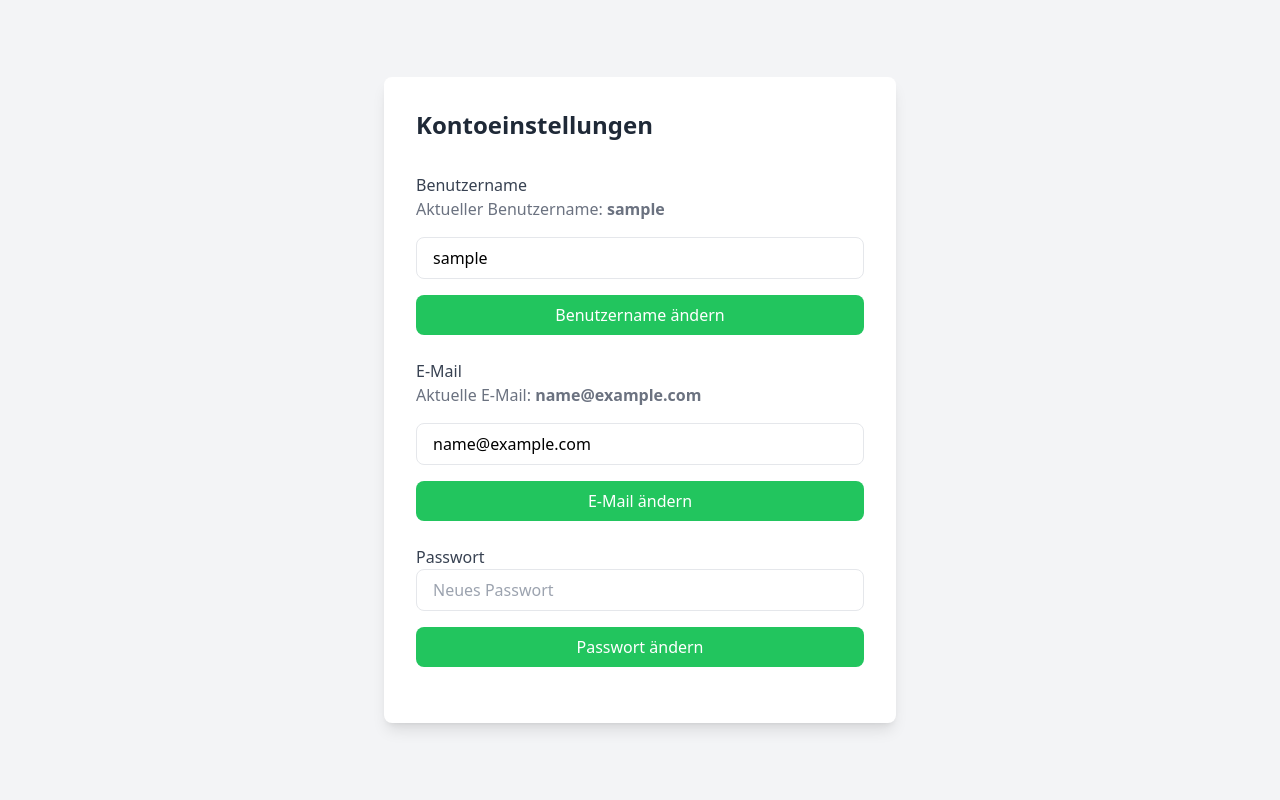
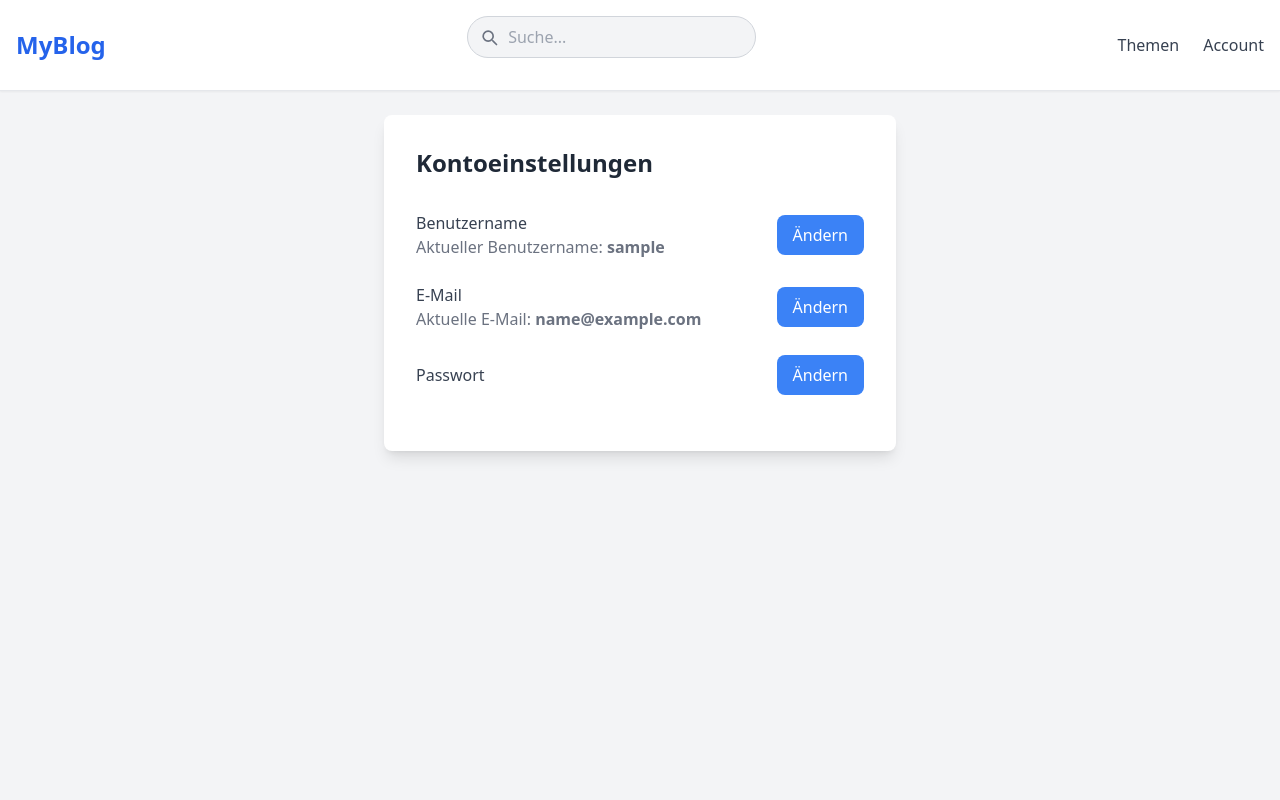
Before and after one commit to timusnbnz/BlogPHP, a PHP site: page /account.php in a window 1280 px wide. Run offline with PHP 8.4, Linux system fonts and the light colour scheme; the visitor is signed in with stand-in values (Sample User, id 1); some libraries are stand-ins or nearby versions.

Commit message:
fix(all): structure changes

```diff
--- a/html/account.php
+++ b/html/account.php
@@ -3,14 +3,6 @@ session_start();
 require_once 'config.php';
 if (!isset($_SESSION['userid'])) {
     header("Location: index.php");
-    exit;
-}
-
-try {
-    $pdo = new PDO("mysql:host=$dbHost;dbname=$dbName", $dbUser, $dbPass);
-    $pdo->setAttribute(PDO::ATTR_ERRMODE, PDO::ERRMODE_EXCEPTION);
-} catch (PDOException $e) {
-    $error = "Verbindung fehlgeschlagen: " . $e->getMessage();
     exit;
 }
 
@@ -53,57 +45,83 @@ if ($_SERVER['REQUEST_METHOD'] === 'POST') {
 <head>
     <meta charset="UTF-8">
     <meta name="viewport" content="width=device-width, initial-scale=1.0">
-    <title>Einstellungen</title>
+    <title>Accounteinstellungen</title>
     <script src="https://cdn.tailwindcss.com"></script>
 </head>
 
-<body class="bg-gray-100">
-    <div class="min-h-screen flex items-center justify-center p-6">
+<body class="min-h-full bg-gray-100">
+    <?php
+    require_once 'suchleiste.php';
+    ?>
+    <div class="flex items-center justify-center p-6">
         <div class="max-w-lg w-full bg-white rounded-lg shadow-lg p-8">
             <h2 class="text-2xl font-bold text-gray-800 mb-8">Kontoeinstellungen</h2>
-            <?php
-            if (!empty($error)) echo '<div class="bg-red-500 text-white font-semibold py-2 px-4 my-4 rounded-md shadow-md">' . htmlspecialchars($error) . '</div>';
-            ?>
-            <?php
-            if (!empty($info)) echo '<div class="bg-green-600 text-white font-semibold py-2 px-4 my-4 rounded-md shadow-md">' . htmlspecialchars($info) . '</div>';
-            ?>
-            <div class="mb-6">
+
+            <?php if (!empty($error)) : ?>
+                <div class="bg-red-500 text-white font-semibold py-2 px-4 my-4 rounded-md shadow-md">
+                    <?= htmlspecialchars($error) ?>
+                </div>
+            <?php endif; ?>
+
+            <?php if (!empty($info)) : ?>
+                <div class="bg-green-600 text-white font-semibold py-2 px-4 my-4 rounded-md shadow-md">
+                    <?= htmlspecialchars($info) ?>
+                </div>
+            <?php endif; ?>
+
+            <!-- Benutzername -->
+            <div class="flex items-center justify-between mb-6">
+                <div>
                     <h3 class="text-gray-700 font-medium">Benutzername</h3>
-                <p class="text-gray-500 mb-4">Aktueller Benutzername: <strong><?= htmlspecialchars($user['username']) ?></strong></p>
-                <form method="POST">
-                    <input type="text" name="username" value="<?= htmlspecialchars($user['username']) ?>" placeholder="Neuer Benutzername"
-                        class="w-full px-4 py-2 border rounded-lg focus:outline-none focus:ring-2 focus:ring-blue-500 mb-4" />
-                    <button type="submit"
-                        class="w-full bg-green-500 hover:bg-green-600 text-white py-2 rounded-lg">
-                        Benutzername ändern
+                    <p class="text-gray-500">Aktueller Benutzername: <strong><?= htmlspecialchars($user['username']) ?></strong></p>
+                </div>
+                <button type="button" onclick="toggleField('username')" class="bg-blue-500 hover:bg-blue-600 text-white py-2 px-4 rounded-lg">
+                    Ändern
                 </button>
+            </div>
+            <form method="POST" id="username-form" class="hidden mb-6">
+                <input type="text" name="username" value="<?= htmlspecialchars($user['username']) ?>" placeholder="Neuer Benutzername" class="w-full px-4 py-2 border rounded-lg focus:outline-none focus:ring-2 focus:ring-blue-500 mb-4" />
+                <button type="submit" class="w-full bg-green-500 hover:bg-green-600 text-white py-2 rounded-lg">Speichern</button>
             </form>
+
+            <!-- E-Mail -->
+            <div class="flex items-center justify-between mb-6">
+                <div>
+                    <h3 class="text-gray-700 font-medium">E-Mail</h3>
+                    <p class="text-gray-500">Aktuelle E-Mail: <strong><?= htmlspecialchars($user['email']) ?></strong></p>
                 </div>
-            <div class="mb-6">
-                <h3 class="text-gray-700 font-medium">E-Mail</h3>
-                <p class="text-gray-500 mb-4">Aktuelle E-Mail: <strong><?= htmlspecialchars($user['email']) ?></strong></p>
-                <form method="POST">
-                    <input type="email" name="email" value="<?= htmlspecialchars($user['email']) ?>" placeholder="Neue E-Mail"
-                        class="w-full px-4 py-2 border rounded-lg focus:outline-none focus:ring-2 focus:ring-blue-500 mb-4" />
-                    <button type="submit"
-                        class="w-full bg-green-500 hover:bg-green-600 text-white py-2 rounded-lg">
-                        E-Mail ändern
+                <button type="button" onclick="toggleField('email')" class="bg-blue-500 hover:bg-blue-600 text-white py-2 px-4 rounded-lg">
+                    Ändern
                 </button>
+            </div>
+            <form method="POST" id="email-form" class="hidden mb-6">
+                <input type="email" name="email" value="<?= htmlspecialchars($user['email']) ?>" placeholder="Neue E-Mail" class="w-full px-4 py-2 border rounded-lg focus:outline-none focus:ring-2 focus:ring-blue-500 mb-4" />
+                <button type="submit" class="w-full bg-green-500 hover:bg-green-600 text-white py-2 rounded-lg">Speichern</button>
             </form>
+
+            <!-- Passwort -->
+            <div class="flex items-center justify-between mb-6">
+                <div>
+                    <h3 class="text-gray-700 font-medium">Passwort</h3>
                 </div>
-            <div class="mb-6">
-                <h3 class="text-gray-700 font-medium">Passwort</h3>
-                <form method="POST">
-                    <input type="password" name="new_password" placeholder="Neues Passwort"
-                        class="w-full px-4 py-2 border rounded-lg focus:outline-none focus:ring-2 focus:ring-blue-500 mb-4" />
-                    <button type="submit"
-                        class="w-full bg-green-500 hover:bg-green-600 text-white py-2 rounded-lg">
-                        Passwort ändern
+                <button type="button" onclick="toggleField('password')" class="bg-blue-500 hover:bg-blue-600 text-white py-2 px-4 rounded-lg">
+                    Ändern
                 </button>
+            </div>
+            <form method="POST" id="password-form" class="hidden">
+                <input type="password" name="new_password" placeholder="Neues Passwort" class="w-full px-4 py-2 border rounded-lg focus:outline-none focus:ring-2 focus:ring-blue-500 mb-4" />
+                <button type="submit" class="w-full bg-green-500 hover:bg-green-600 text-white py-2 rounded-lg">Speichern</button>
             </form>
         </div>
     </div>
-    </div>
+
+    <script>
+        function toggleField(field) {
+            const form = document.getElementById(`${field}-form`);
+            form.classList.toggle('hidden');
+        }
+    </script>
 </body>
 
+
 </html>
--- a/html/config.php
+++ b/html/config.php
@@ -3,4 +3,12 @@ $dbHost = 'db';
 $dbName= 'blogdb';
 $dbUser = 'root';
 $dbPass = 'fortniteballs';
+
+try {
+    $pdo = new PDO("mysql:host=$dbHost;dbname=$dbName", $dbUser, $dbPass);
+    $pdo->setAttribute(PDO::ATTR_ERRMODE, PDO::ERRMODE_EXCEPTION);
+} catch (PDOException $e) {
+    $error = "Verbindung fehlgeschlagen: " . $e->getMessage();
+    exit;
+}
 ?>
--- a/html/suchleiste.php
+++ b/html/suchleiste.php
@@ -1,77 +1,69 @@
-<!DOCTYPE html>
 <html lang="de">
+
 <head>
     <meta charset="UTF-8">
     <meta name="viewport" content="width=device-width, initial-scale=1.0">
-    <title>Tailwind Navbar mit Suchleiste</title>
     <script src="https://cdn.tailwindcss.com"></script>
 </head>
-<body class="bg-gray-100">
 
-<!-- Navbar -->
-<nav class="bg-white border-b border-gray-200 shadow-sm">
+<body>
+    <div class="bg-gray-100">
+        <nav class="bg-white border-b border-gray-200 shadow-sm h-22">
             <div class="container mx-auto px-4 py-4 flex justify-between items-center">
-        <!-- Titel links -->
                 <a href="index.php" class="text-2xl font-bold text-blue-600">MyBlog</a>
-
-        <!-- Menü-Links in der Mitte -->
                 <div id="menu" class="hidden md:flex items-center">
                     <form action="search.php" method="GET" class="relative">
-                <input
-                    type="text"
-                    name="query"
-                    placeholder="Suche..."
-                    class="bg-gray-100 border border-gray-300 rounded-full py-2 px-4 pl-10 focus:outline-none focus:ring-2 focus:ring-blue-500 focus:border-blue-500"
-                >
+                        <input type="text" name="query" placeholder="Suche..."
+                            class="bg-gray-100 border border-gray-300 rounded-full py-2 px-4 pl-10 focus:outline-none focus:ring-2 focus:ring-blue-500 focus:border-blue-500">
                         <button type="submit" class="absolute left-3 top-1/2 transform -translate-y-1/2 text-gray-500">
-                    <svg xmlns="http://www.w3.org/2000/svg" class="h-5 w-5" fill="none" viewBox="0 0 24 24" stroke="currentColor">
-                        <path stroke-linecap="round" stroke-linejoin="round" stroke-width="2" d="M21 21l-4.35-4.35M17 11a6 6 0 1 0-12 0 6 6 0 0 0 12 0z" />
+                            <svg xmlns="http://www.w3.org/2000/svg" class="h-5 w-5" fill="none" viewBox="0 0 24 24"
+                                stroke="currentColor">
+                                <path stroke-linecap="round" stroke-linejoin="round" stroke-width="2"
+                                    d="M21 21l-4.35-4.35M17 11a6 6 0 1 0-12 0 6 6 0 0 0 12 0z" />
                             </svg>
                         </button>
                     </form>
                 </div>
-
-        <!-- Suchleiste rechts -->
                 <div class="hidden md:flex space-x-6">
                     <a href="about.php" class="text-gray-700 hover:text-blue-600">Themen</a>
-            <a href="services.php" class="text-gray-700 hover:text-blue-600">Profil</a>
-
+                    <?php
+                    if (isset($_SESSION['userid'])) {
+                        echo ('<a href="account.php" class="text-gray-700 hover:text-blue-600">Account</a>');
+                    } else {
+                        echo ('<a href="login.php" class="text-gray-700 hover:text-blue-600">Anmelden</a>');
+                    }
+                    ?>
                 </div>
-
-        <!-- Hamburger Button für mobile Geräte -->
                 <button id="menu-btn" class="block md:hidden text-gray-700 focus:outline-none">
-            <svg xmlns="http://www.w3.org/2000/svg" class="h-6 w-6" fill="none" viewBox="0 0 24 24" stroke="currentColor">
+                    <svg xmlns="http://www.w3.org/2000/svg" class="h-6 w-6" fill="none" viewBox="0 0 24 24"
+                        stroke="currentColor">
                         <path stroke-linecap="round" stroke-linejoin="round" stroke-width="2" d="M4 6h16M4 12h16m-7 6h7" />
                     </svg>
                 </button>
             </div>
-
-    <!-- Mobiles Menü -->
             <div id="mobile-menu" class="md:hidden px-4 py-4 hidden">
                 <a href="about.php" class="block py-2 text-gray-700 hover:text-blue-600">Themen</a>
-        <a href="index.php" class="block py-2 text-gray-700 hover:text-blue-600">Profil</a>
-
-        <!-- Suchleiste für mobile Geräte -->
+                <?php
+                if (isset($_SESSION['userid'])) {
+                    echo ('<a href="account.php" class="block py-2 text-gray-700 hover:text-blue-600">Account</a>');
+                } else {
+                    echo ('<a href="login.php" class="block py-2 text-gray-700 hover:text-blue-600">Anmelden</a>');
+                }
+                ?>
                 <form action="search.php" method="GET" class="mt-4">
-            <input
-                type="text"
-                name="query"
-                placeholder="Suche..."
-                class="w-full bg-gray-100 border border-gray-300 rounded-full py-2 px-4 focus:outline-none focus:ring-2 focus:ring-blue-500"
-            >
+                    <input type="text" name="query" placeholder="Suche..."
+                        class="w-full bg-gray-100 border border-gray-300 rounded-full py-2 px-4 focus:outline-none focus:ring-2 focus:ring-blue-500">
                 </form>
             </div>
         </nav>
-
-<!-- JavaScript für das mobile Menü -->
         <script>
             const menuBtn = document.getElementById('menu-btn');
             const mobileMenu = document.getElementById('mobile-menu');
-
             menuBtn.addEventListener('click', () => {
                 mobileMenu.classList.toggle('hidden');
             });
         </script>
+    </div>
+</body>
 
-</body>
 </html>
```
Also changed, not shown: html/index.php (+10 -9 lines), html/login.php (+3 -13 lines), html/postviewer.php (+14 -14 lines), html/register.php (+12 -26 lines). Lines whose indentation alone changed are shown as unchanged.
